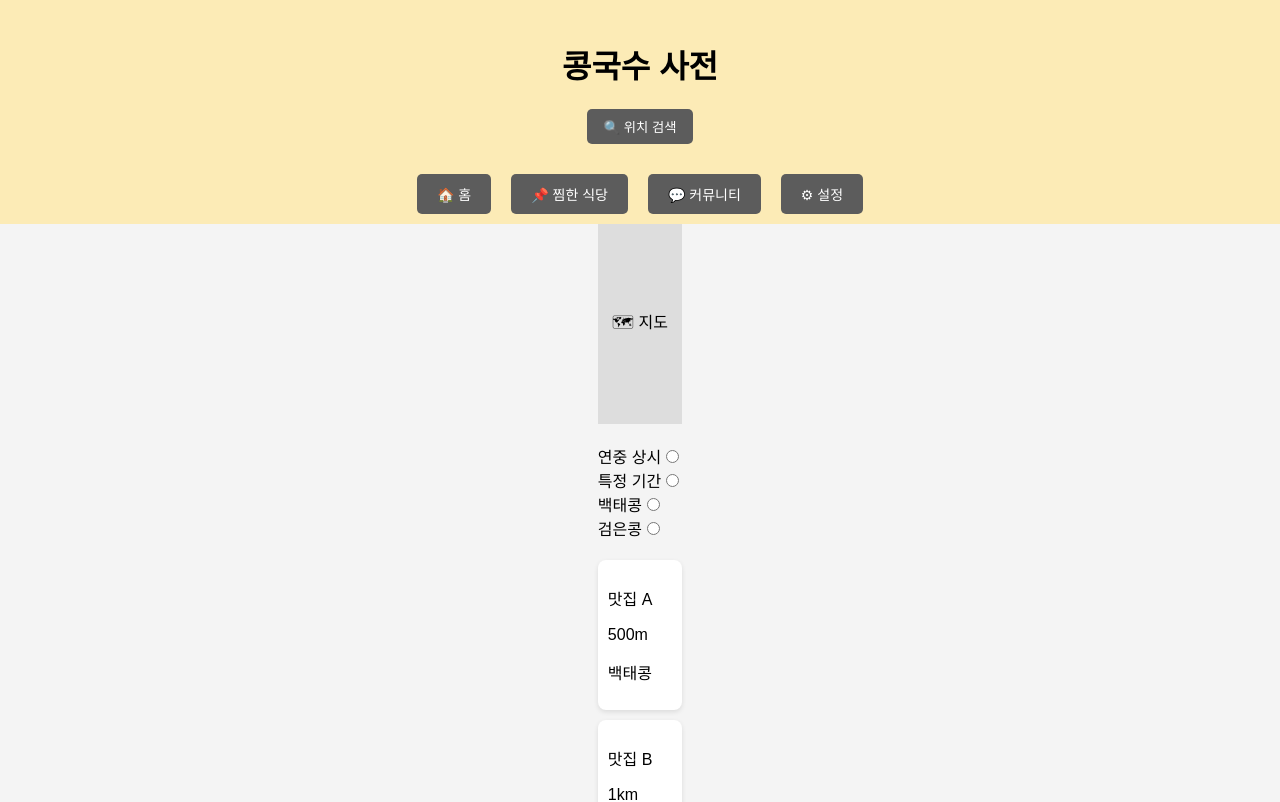
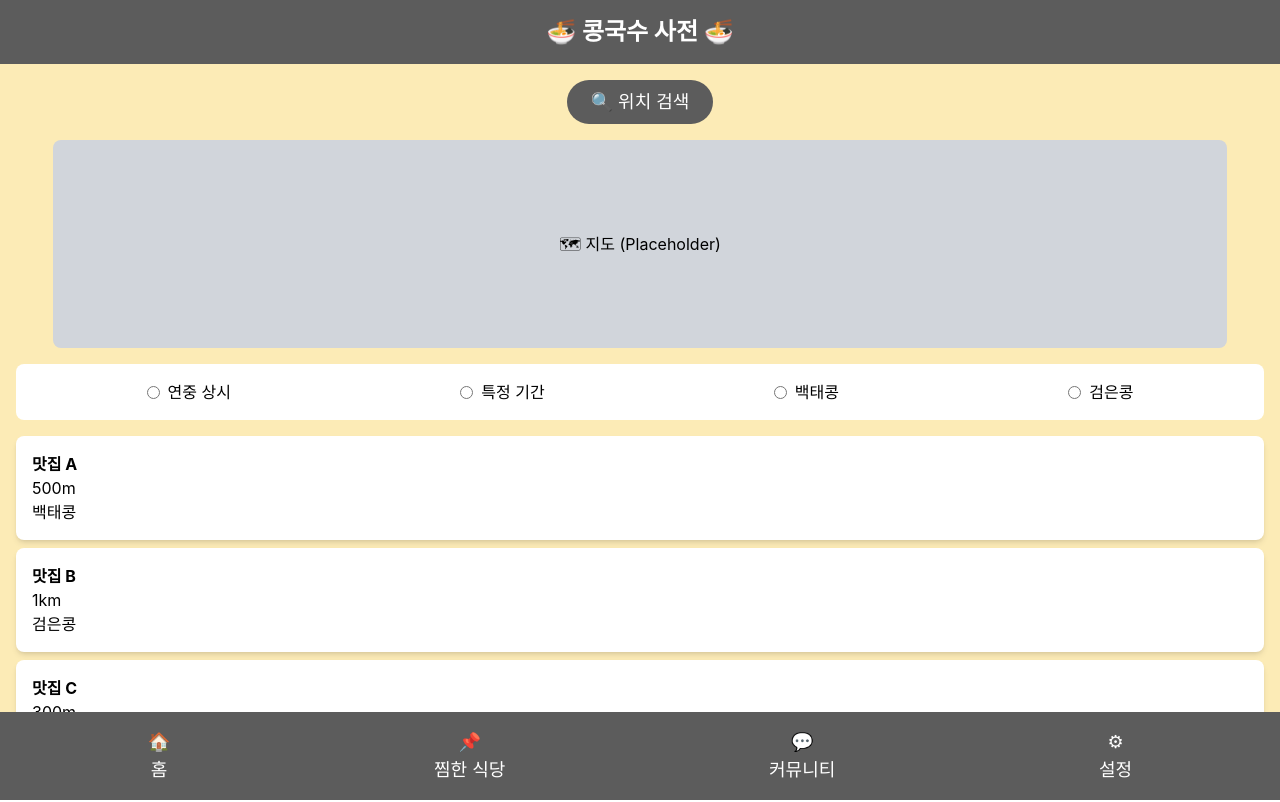
Before and after one commit to hyejinhong/Kong-Guksu-Dictionary, a React (Create React App) app in the folder kongguksu-front/: page / in a window 1280 px wide. Shown: the top 802 px of the page. Built offline with nearby package versions, Linux system fonts and the light colour scheme.

Commit message:
tailwind

```diff
--- a/kongguksu-front/package.json
+++ b/kongguksu-front/package.json
@@ -9,6 +9,7 @@
     "@testing-library/user-event": "^13.5.0",
     "react": "^19.0.0",
     "react-dom": "^19.0.0",
+    "react-router-dom": "^7.3.0",
     "react-scripts": "5.0.1",
     "web-vitals": "^2.1.4"
   },
--- a/kongguksu-front/src/App.js
+++ b/kongguksu-front/src/App.js
@@ -1,5 +1,6 @@
 import React, { useState } from "react";
-import "./App.css";
+import "./index.css"; // Tailwind 적용
+import { BrowserRouter as Router, Route, Routes } from "react-router-dom";
 
 // 임시 데이터
 const restaurants = [
@@ -30,81 +31,79 @@ function App() {
   });
 
   return (
-    <div className="App">
-      <header className="App-header">
-        <h1>콩국수 사전</h1>
-        <div className="search">
-          <button>🔍 위치 검색</button>
+    <Router>
+      <div className="flex flex-col min-h-screen bg-[#FCEBB6]">
+        {/* 헤더 */}
+        <header className="bg-[#5C5C5C] text-white text-center py-4 text-xl md:text-2xl font-bold">
+          🍜 콩국수 사전 🍜
+        </header>
+
+        {/* 검색 버튼 */}
+        <div className="flex justify-center my-4">
+          <button className="bg-[#5C5C5C] text-white px-6 py-2 rounded-full text-lg">
+            🔍 위치 검색
+          </button>
         </div>
-      </header>
 
-      {/* 네비게이션 바 */}
-      <nav className="App-nav">
-        <button>🏠 홈</button>
-        <button>📌 찜한 식당</button>
-        <button>💬 커뮤니티</button>
-        <button>⚙ 설정</button>
-      </nav>
-
-      <main>
-        {/* 지도 표시 */}
-        <div className="map-container">
-          <div className="map">🗺 지도</div>
+        {/* 지도 컨테이너 */}
+        <div className="flex justify-center">
+          <div className="bg-gray-300 w-11/12 h-52 flex items-center justify-center rounded-lg">
+            🗺 지도 (Placeholder)
+          </div>
         </div>
 
         {/* 필터 */}
-        <div className="filters">
-          <div>
-            <label>연중 상시</label>
-            <input
-              type="radio"
-              name="season"
-              value="year-round"
-              onChange={() => handleFilterChange("season", "year-round")}
-            />
-          </div>
-          <div>
-            <label>특정 기간</label>
-            <input
-              type="radio"
-              name="season"
-              value="seasonal"
-              onChange={() => handleFilterChange("season", "seasonal")}
-            />
-          </div>
-
-          <div>
-            <label>백태콩</label>
-            <input
-              type="radio"
-              name="beanType"
-              value="백태콩"
-              onChange={() => handleFilterChange("beanType", "백태콩")}
-            />
-          </div>
-          <div>
-            <label>검은콩</label>
-            <input
-              type="radio"
-              name="beanType"
-              value="검은콩"
-              onChange={() => handleFilterChange("beanType", "검은콩")}
-            />
-          </div>
+        <div className="flex justify-around mt-4 bg-white p-4 rounded-lg mx-4">
+          <label className="flex items-center">
+            <input type="radio" name="season" value="year-round" onChange={() => handleFilterChange("season", "year-round")} />
+            <span className="ml-2">연중 상시</span>
+          </label>
+          <label className="flex items-center">
+            <input type="radio" name="season" value="seasonal" onChange={() => handleFilterChange("season", "seasonal")} />
+            <span className="ml-2">특정 기간</span>
+          </label>
+          <label className="flex items-center">
+            <input type="radio" name="beanType" value="백태콩" onChange={() => handleFilterChange("beanType", "백태콩")} />
+            <span className="ml-2">백태콩</span>
+          </label>
+          <label className="flex items-center">
+            <input type="radio" name="beanType" value="검은콩" onChange={() => handleFilterChange("beanType", "검은콩")} />
+            <span className="ml-2">검은콩</span>
+          </label>
         </div>
 
         {/* 추천 식당 리스트 */}
-        <div className="restaurant-list">
+        <div className="mx-4 mt-4">
           {filteredRestaurants.map((restaurant, index) => (
-            <div key={index} className="restaurant-item">
-              <p>{restaurant.name}</p>
+            <div key={index} className="bg-white p-4 mb-2 rounded-lg shadow-md">
+              <p className="font-bold">{restaurant.name}</p>
               <p>{restaurant.distance}</p>
               <p>{restaurant.type}</p>
             </div>
           ))}
         </div>
-      </main>
-    </div>
+
+        {/* 네비게이션 바 (모바일 하단 고정) */}
+        <nav className="bg-[#5C5C5C] text-white p-4 flex justify-around text-sm md:text-lg fixed bottom-0 w-full">
+          <button className="flex flex-col items-center">
+            <span>🏠</span>
+            <span>홈</span>
+          </button>
+          <button className="flex flex-col items-center">
+            <span>📌</span>
+            <span>찜한 식당</span>
+          </button>
+          <button className="flex flex-col items-center">
+            <span>💬</span>
+            <span>커뮤니티</span>
+          </button>
+          <button className="flex flex-col items-center">
+            <span>⚙</span>
+            <span>설정</span>
+          </button>
+        </nav>
+      </div>
+    </Router>
   );
 }
 
--- /dev/null
+++ b/kongguksu-front/src/Home.js
@@ -0,0 +1,42 @@
+import React from "react";
+
+export default function Home() {
+  return (
+    <div className="bg-[#FCEBB6] min-h-screen flex flex-col items-center p-4">
+      {/* 타이틀 */}
+      <h1 className="text-4xl font-bold text-[#5C5C5C] drop-shadow-lg mb-6">
+        🍜 콩국수 사전
+      </h1>
+
+      {/* 네비게이션 바 */}
+      <nav className="w-full max-w-md bg-white p-3 rounded-2xl shadow-md flex justify-around mb-6">
+        <button className="text-lg font-semibold text-[#5C5C5C] hover:scale-110 transition">
+          📍 지도
+        </button>
+        <button className="text-lg font-semibold text-[#5C5C5C] hover:scale-110 transition">
+          📝 후기
+        </button>
+        <button className="text-lg font-semibold text-[#5C5C5C] hover:scale-110 transition">
+          💬 채팅
+        </button>
+      </nav>
+
+      {/* 식당 리스트 */}
+      <div className="grid grid-cols-1 gap-4 w-full max-w-md">
+        {/* 예제 식당 카드 */}
+        <div className="bg-white p-4 rounded-2xl shadow-md flex flex-col items-center">
+          <img
+            src="https://source.unsplash.com/200x150/?noodles"
+            alt="콩국수"
+            className="rounded-lg mb-3"
+          />
+          <h2 className="text-2xl font-bold text-[#5C5C5C]">국수명가 🍜</h2>
+          <p className="text-sm text-gray-600">사계절 운영 | 검은콩 🌑</p>
+          <button className="mt-2 px-4 py-2 bg-[#5C5C5C] text-white rounded-xl shadow-md hover:bg-gray-800 transition">
+            자세히 보기 🔍
+          </button>
+        </div>
+      </div>
+    </div>
+  );
+}
--- a/kongguksu-front/src/index.css
+++ b/kongguksu-front/src/index.css
@@ -1,3 +1,8 @@
+/* src/index.css */
+@tailwind base;
+@tailwind components;
+@tailwind utilities;
+
 body {
   margin: 0;
   font-family: -apple-system, BlinkMacSystemFont, 'Segoe UI', 'Roboto', 'Oxygen',
--- /dev/null
+++ b/kongguksu-front/tailwind.config.js
@@ -0,0 +1,10 @@
+// tailwind.config.js
+module.exports = {
+  content: [
+    "./src/**/*.{js,jsx,ts,tsx}",
+  ],
+  theme: {
+    extend: {},
+  },
+  plugins: [],
+}
```
Also changed, not shown: 1 other file (tests, documents, lock files or other folders).
